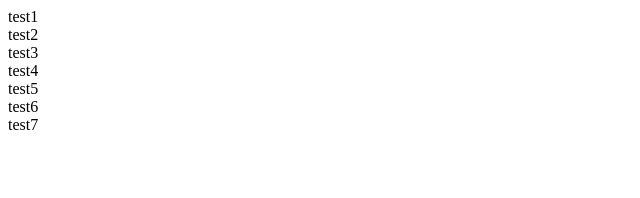
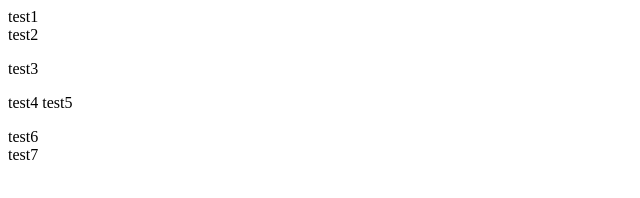
Before and after one commit to richkuz/play, a plain HTML site: page nested-data-exclude-include.html in a window 1280 px wide. Shown: the whole page, without its empty margins (0-640 px from the left). Drawn offline with Linux system fonts and the light colour scheme.

Commit message:
Update nested-data-exclude-include.html

```diff
--- a/nested-data-exclude-include.html
+++ b/nested-data-exclude-include.html
@@ -2,13 +2,13 @@
   test1
   <div data-elastic-exclude>
     test2
-    <div data-elastic-include>
+    <p data-elastic-include>
       test3
       <div data-elastic-exclude>
         test4
-        <div data-elastic-include>test5</div>
+        <span data-elastic-include>test5</span>
       </div>
-    </div>
+    </p>
     test6
   </div>
   test7
```
